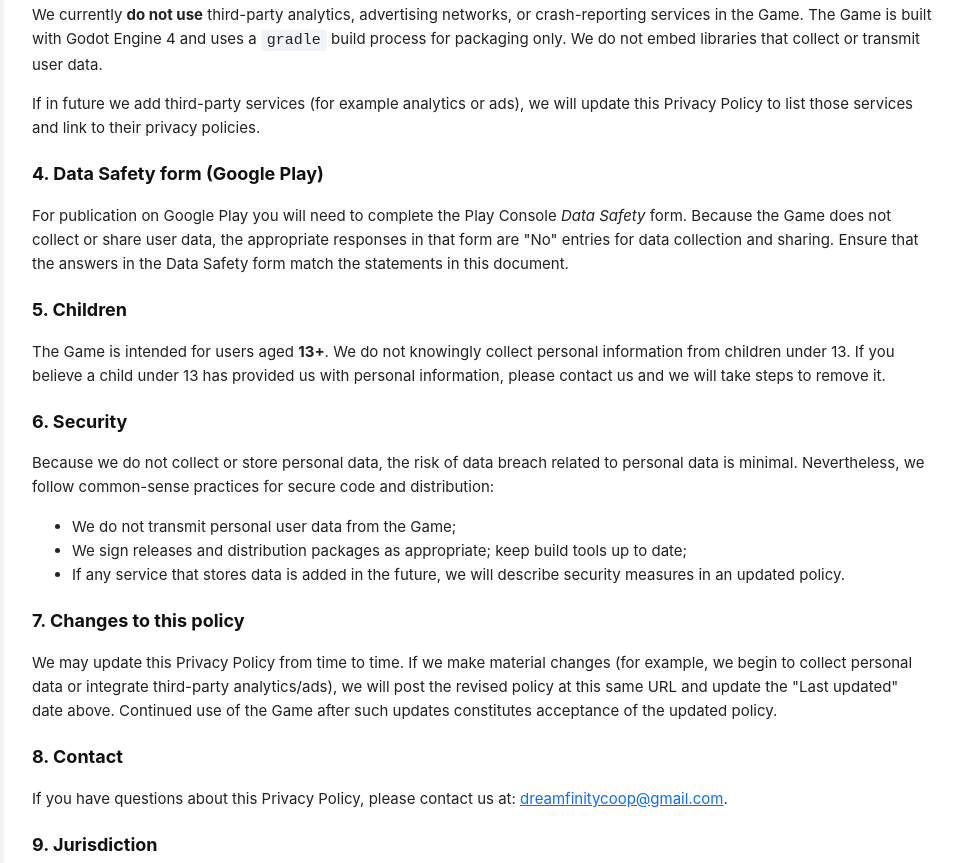
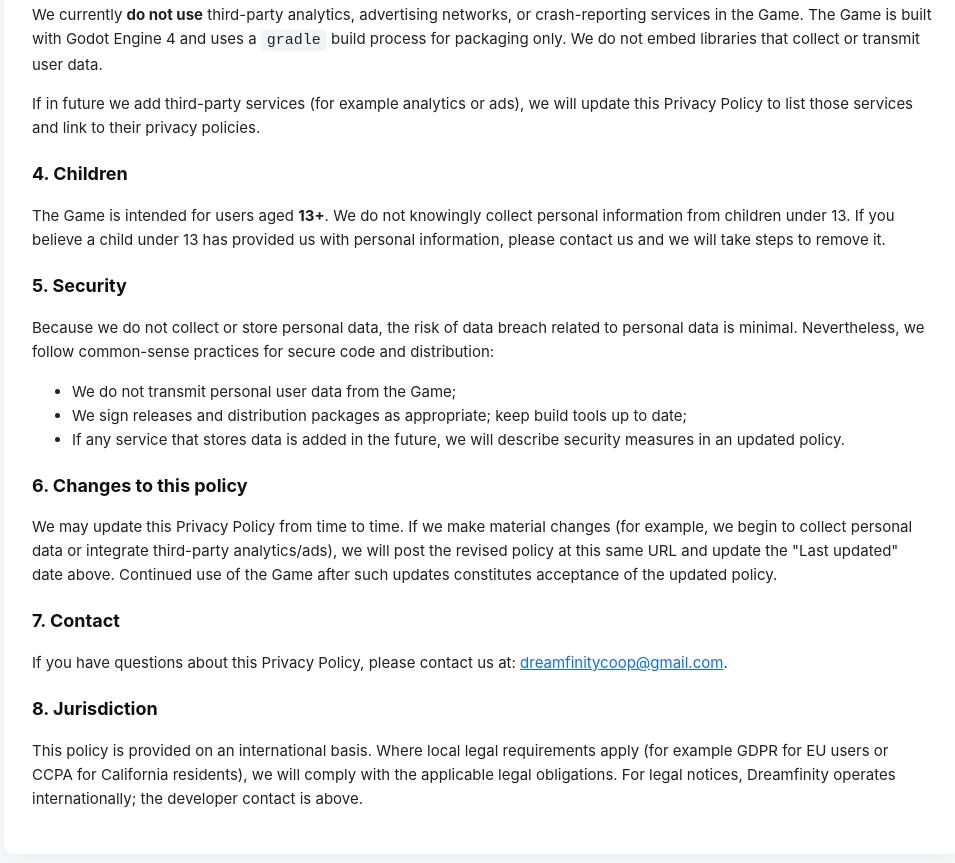
Before and after one commit to sham197/v-night-privacy-policy, a plain HTML site: page index.html in a window 1280 px wide. Shown: the part 615-1478 px from the top of the page, without its empty margins (158-1113 px from the left). Drawn offline with Linux system fonts and the light colour scheme.

Commit message:
Update index.html

```diff
--- a/index.html
+++ b/index.html
@@ -39,13 +39,10 @@
     <p>We currently <strong>do not use</strong> third-party analytics, advertising networks, or crash-reporting services in the Game. The Game is built with Godot Engine 4 and uses a <code>gradle</code> build process for packaging only. We do not embed libraries that collect or transmit user data.</p>
     <p>If in future we add third-party services (for example analytics or ads), we will update this Privacy Policy to list those services and link to their privacy policies.</p>
 
-    <h2>4. Data Safety form (Google Play)</h2>
-    <p>For publication on Google Play you will need to complete the Play Console <em>Data Safety</em> form. Because the Game does not collect or share user data, the appropriate responses in that form are "No" entries for data collection and sharing. Ensure that the answers in the Data Safety form match the statements in this document.</p>
-
-    <h2>5. Children</h2>
+    <h2>4. Children</h2>
     <p>The Game is intended for users aged <strong>13+</strong>. We do not knowingly collect personal information from children under 13. If you believe a child under 13 has provided us with personal information, please contact us and we will take steps to remove it.</p>
 
-    <h2>6. Security</h2>
+    <h2>5. Security</h2>
     <p>Because we do not collect or store personal data, the risk of data breach related to personal data is minimal. Nevertheless, we follow common-sense practices for secure code and distribution:</p>
     <ul>
       <li>We do not transmit personal user data from the Game;</li>
@@ -53,13 +50,13 @@
       <li>If any service that stores data is added in the future, we will describe security measures in an updated policy.</li>
     </ul>
 
-    <h2>7. Changes to this policy</h2>
+    <h2>6. Changes to this policy</h2>
     <p>We may update this Privacy Policy from time to time. If we make material changes (for example, we begin to collect personal data or integrate third-party analytics/ads), we will post the revised policy at this same URL and update the "Last updated" date above. Continued use of the Game after such updates constitutes acceptance of the updated policy.</p>
 
-    <h2>8. Contact</h2>
+    <h2>7. Contact</h2>
     <p>If you have questions about this Privacy Policy, please contact us at: <a href="mailto:dreamfinitycoop@gmail.com">dreamfinitycoop@gmail.com</a>.</p>
 
-    <h2>9. Jurisdiction</h2>
+    <h2>8. Jurisdiction</h2>
     <p>This policy is provided on an international basis. Where local legal requirements apply (for example GDPR for EU users or CCPA for California residents), we will comply with the applicable legal obligations. For legal notices, Dreamfinity operates internationally; the developer contact is above.</p>
   </div>
 </body>
```
